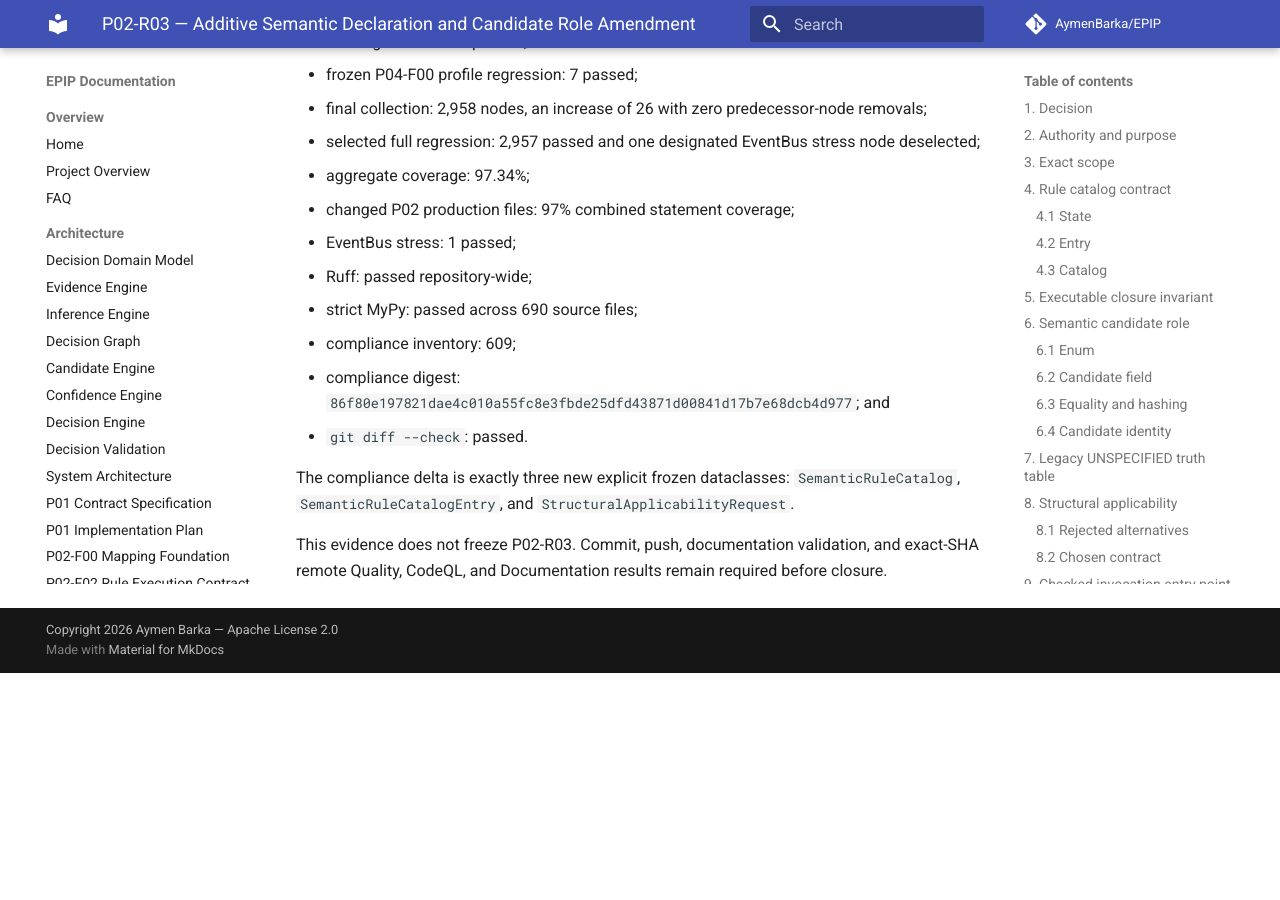
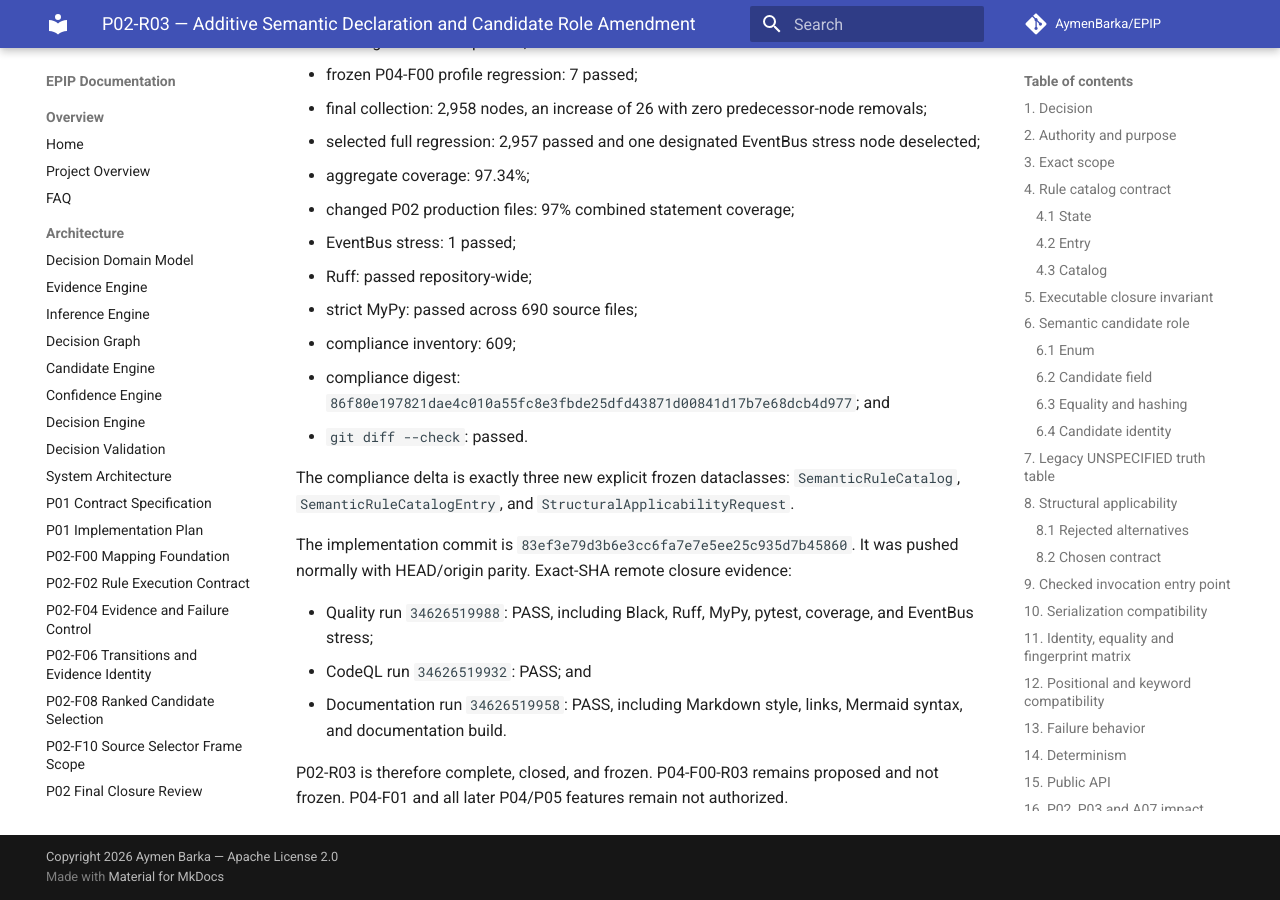
Before and after one commit to AymenBarka/EPIP, an MkDocs documentation site: the page built from docs/project/P02_R03_ADDITIVE_SEMANTIC_DECLARATION_AND_CANDIDATE_ROLE_AMENDMENT.md, in a window 1280 px wide and 900 px high, scrolled down 16176 px. Built offline with MkDocs 1.6.1 and Material for MkDocs 9.7.7, drawn with Linux system fonts in a browser that asks for light colours; comment, search, counter and statistics services are not loaded; before the commit the page ends 16849 px from its top, so only the background shows below that; some of the changed text lies outside the part shown.

Commit message:
docs(p02): record R03 closure evidence

```diff
--- a/docs/project/P02_R03_ADDITIVE_SEMANTIC_DECLARATION_AND_CANDIDATE_ROLE_AMENDMENT.md
+++ b/docs/project/P02_R03_ADDITIVE_SEMANTIC_DECLARATION_AND_CANDIDATE_ROLE_AMENDMENT.md
@@ -1,6 +1,6 @@
 # P02-R03 — Additive Semantic Declaration and Candidate Role Amendment
 
-Status: AUTHORIZED / IMPLEMENTED LOCALLY / REMOTE CLOSURE PENDING / NOT FROZEN
+Status: COMPLETE / CLOSED / FROZEN
 
 Authority class: predecessor contract reconciliation
 
@@ -574,9 +574,9 @@
 boundary, five focused test files, 48 governed test conditions, compliance
 inventory review, and exact-SHA closure gates defined here.
 
-Until implementation closure is complete:
+Final implementation disposition:
 
-- P02-R03 is **AUTHORIZED / IMPLEMENTED LOCALLY / NOT FROZEN**;
+- P02-R03 is **COMPLETE / CLOSED / FROZEN**;
 - P04-F00-R03 is **PROPOSED / NOT FROZEN**; and
 - P04-F01 is **NOT AUTHORIZED / GOVERNANCE BLOCKED**.
 
@@ -613,6 +613,15 @@
 `SemanticRuleCatalog`, `SemanticRuleCatalogEntry`, and
 `StructuralApplicabilityRequest`.
 
-This evidence does not freeze P02-R03. Commit, push, documentation validation,
-and exact-SHA remote Quality, CodeQL, and Documentation results remain required
-before closure.
+The implementation commit is
+`83ef3e79d3b6e3cc6fa7e7e5ee25c935d7b45860`. It was pushed normally with
+HEAD/origin parity. Exact-SHA remote closure evidence:
+
+- Quality run `34626519988`: PASS, including Black, Ruff, MyPy, pytest,
+  coverage, and EventBus stress;
+- CodeQL run `34626519932`: PASS; and
+- Documentation run `34626519958`: PASS, including Markdown style, links,
+  Mermaid syntax, and documentation build.
+
+P02-R03 is therefore complete, closed, and frozen. P04-F00-R03 remains proposed
+and not frozen. P04-F01 and all later P04/P05 features remain not authorized.
```
